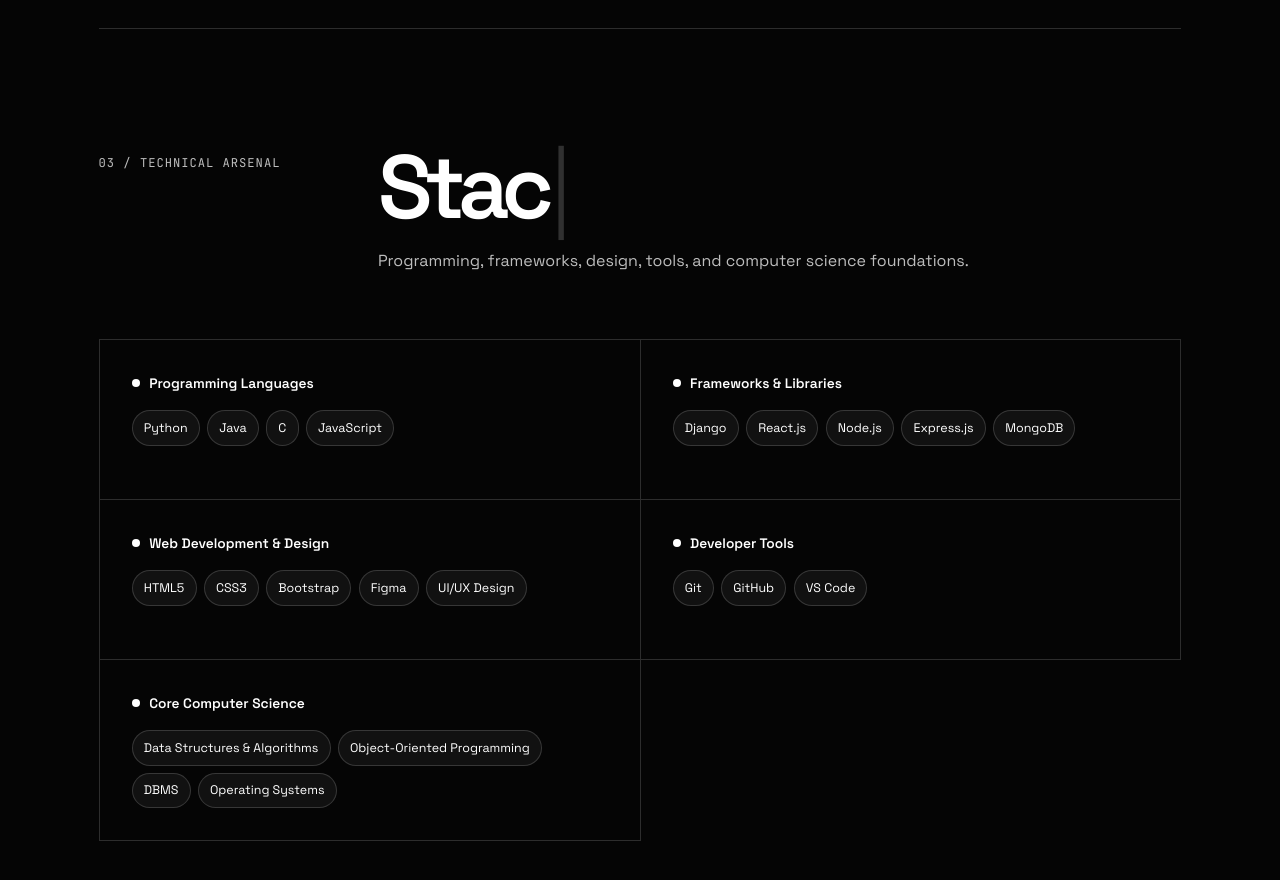
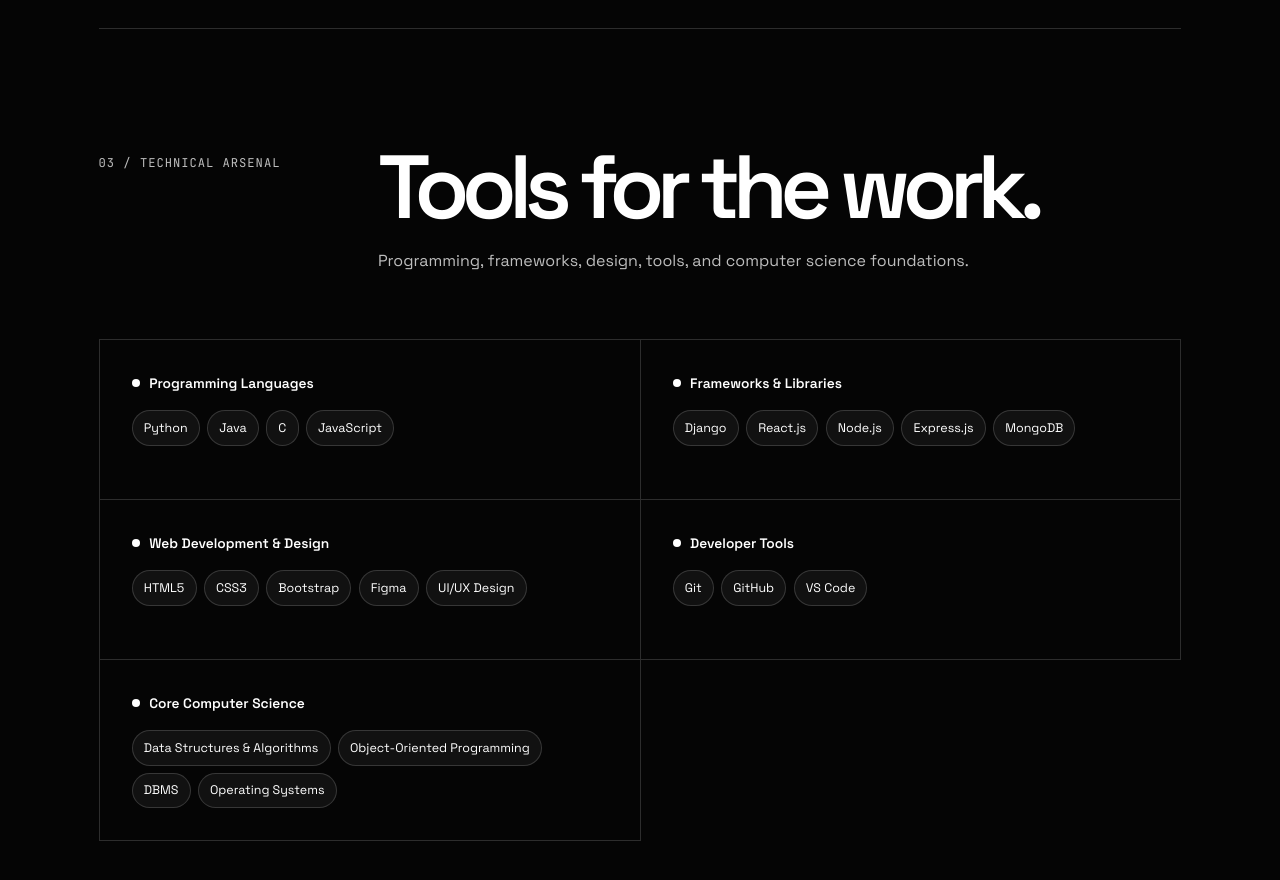
Before and after one commit to aloshitom10/PORTFOLIO-V2, a Next.js app in the folder portfolio-v2/: page / in a window 1280 px wide. Shown: the part 3380-4260 px from the top of the page. Built offline with nearby package versions, Linux system fonts and the light colour scheme.

Commit message:
revert: remove typewriter heading from Technical Arsenal

```diff
--- a/portfolio-v2/app/globals.css
+++ b/portfolio-v2/app/globals.css
@@ -883,21 +883,6 @@
   color: var(--accent);
 }
 
-/* ─── Toolbox: typewriter heading ─────────────────────────────────────────── */
-.toolbox-typewriter {
-  position: relative;
-  display: inline;
-}
-
-.typewriter-cursor {
-  display: inline-block;
-  margin-left: 0.05em;
-  color: var(--accent);
-  font-weight: 300;
-  transition: opacity 80ms ease;
-  user-select: none;
-}
-
 /* ─── Toolbox: skill-chip stagger entrance ─────────────────────────────────── */
 .skill-chip {
   opacity: 0;
--- a/portfolio-v2/components/ToolboxClient.tsx
+++ b/portfolio-v2/components/ToolboxClient.tsx
@@ -1,52 +1,6 @@
 "use client";
 
-import { useEffect, useRef, useState } from "react";
-
-const WORDS = ["Tools for the work.", "Built to ship.", "Stack of choice.", "Ready to build."];
-const TYPING_SPEED = 68;
-const DELETING_SPEED = 38;
-const PAUSE_AFTER_TYPE = 1800;
-const PAUSE_AFTER_DELETE = 400;
-
-function useTypewriter(words: string[]) {
-  const [display, setDisplay] = useState(words[0]);
-  const [wordIdx, setWordIdx] = useState(0);
-  const [charIdx, setCharIdx] = useState(words[0].length);
-  const [deleting, setDeleting] = useState(false);
-  const [cursorVisible, setCursorVisible] = useState(true);
-
-  // Cursor blink
-  useEffect(() => {
-    const id = setInterval(() => setCursorVisible((v) => !v), 530);
-    return () => clearInterval(id);
-  }, []);
-
-  useEffect(() => {
-    const word = words[wordIdx];
-    let timeout: ReturnType<typeof setTimeout>;
-
-    if (!deleting && charIdx === word.length) {
-      timeout = setTimeout(() => setDeleting(true), PAUSE_AFTER_TYPE);
-    } else if (deleting && charIdx === 0) {
-      timeout = setTimeout(() => {
-        setDeleting(false);
-        setWordIdx((i) => (i + 1) % words.length);
-      }, PAUSE_AFTER_DELETE);
-    } else {
-      timeout = setTimeout(
-        () => {
-          const next = deleting ? charIdx - 1 : charIdx + 1;
-          setCharIdx(next);
-          setDisplay(words[wordIdx].slice(0, next));
-        },
-        deleting ? DELETING_SPEED : TYPING_SPEED,
-      );
-    }
-    return () => clearTimeout(timeout);
-  }, [words, wordIdx, charIdx, deleting]);
-
-  return { display, cursorVisible };
-}
+import { useEffect, useRef } from "react";
 
 interface Group {
   title: string;
@@ -54,7 +8,6 @@
 }
 
 export function ToolboxClient({ groups }: { groups: Group[] }) {
-  const { display, cursorVisible } = useTypewriter(WORDS);
   const gridRef = useRef<HTMLDivElement>(null);
 
   // Track pointer position for radial glow on each skill-group
@@ -107,12 +60,7 @@
       <div className="section-heading" data-reveal>
         <p className="section-index mono">03 / Technical arsenal</p>
         <div>
-          <h2 id="skills-heading" className="toolbox-typewriter" aria-label="Tools for the work.">
-            {display}
-            <span className="typewriter-cursor" aria-hidden="true" style={{ opacity: cursorVisible ? 1 : 0 }}>
-              |
-            </span>
-          </h2>
+          <h2 id="skills-heading">Tools for the work.</h2>
           <p className="section-subtitle">
             Programming, frameworks, design, tools, and computer science foundations.
           </p>
```
